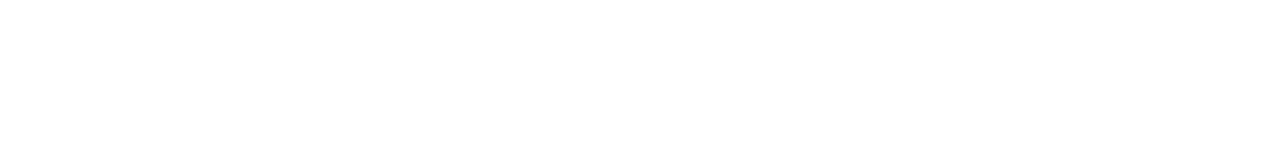
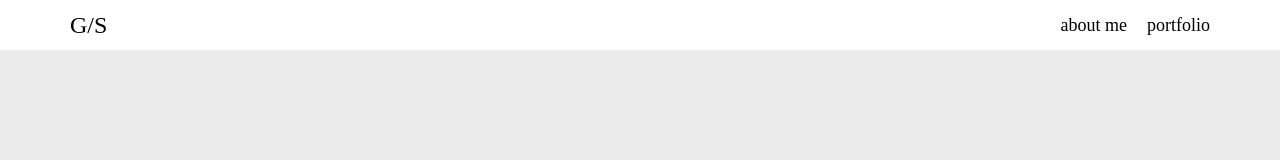
Before and after one commit to GashuSalpagarov/strom, a plain HTML site: page index.html in a window 1280 px wide. Drawn offline with Linux system fonts and the light colour scheme.

Commit message:
added header

```diff
--- /dev/null
+++ b/css/main.scss
@@ -0,0 +1,58 @@
+@keyframes lum{
+    from{text-shadow: 0px 0px 0px rgba(178, 16, 16, .2)}
+    50%{text-shadow: 0px 0px 20px rgba(178, 16, 16, 1)}
+    to{text-shadow: 0px 0px 0px rgba(178, 16, 16, .2)}
+}
+body{
+    background-color: #ececec;
+}
+.header{
+    background-color: #fff;
+
+    &-wrap{
+        height: 50px;
+        display: flex;
+        max-width: 1140px;
+        justify-content: space-between;
+        margin: 0 auto;
+        align-items: center;
+    }
+    &-logo{
+        font-size: 24px;
+
+        a{
+            text-decoration: none;
+            color: #000;
+            transition: 0.5s;
+            &:hover{
+                animation: lum 2s infinite ;
+                color: #b21010;
+            }
+        }
+    }
+    &-nav{
+        width: 70%;
+
+        ul{
+            display: flex;
+            justify-content: flex-end;
+
+
+            li:not(:last-child){
+                    padding-right: 20px;
+            }
+
+            a{
+                transition: 0.5s;
+                &:hover{
+                    animation: lum 2s infinite ;
+                    color: #b21010;
+                }
+                text-transform: lowercase;
+                text-decoration: none;
+                color: #000;
+                font-size: 18px;
+            }
+        }
+    }
+}
--- /dev/null
+++ b/css/reset.css
@@ -0,0 +1,43 @@
+html, body, div, span, applet, object, iframe,
+h1, h2, h3, h4, h5, h6, p, blockquote, pre,
+a, abbr, acronym, address, big, cite, code,
+del, dfn, em, img, ins, kbd, q, s, samp,
+small, strike, strong, sub, sup, tt, var,
+b, u, i, center,
+dl, dt, dd, ol, ul, li,
+fieldset, form, label, legend,
+table, caption, tbody, tfoot, thead, tr, th, td,
+article, aside, canvas, details, embed,
+figure, figcaption, footer, header, hgroup,
+menu, nav, output, ruby, section, summary,
+time, mark, audio, video {
+	margin: 0;
+	padding: 0;
+	border: 0;
+	font-size: 100%;
+	font: inherit;
+	vertical-align: baseline;
+}
+/* HTML5 display-role reset for older browsers */
+article, aside, details, figcaption, figure,
+footer, header, hgroup, menu, nav, section {
+	display: block;
+}
+body {
+	line-height: 1;
+}
+ol, ul {
+	list-style: none;
+}
+blockquote, q {
+	quotes: none;
+}
+blockquote:before, blockquote:after,
+q:before, q:after {
+	content: '';
+	content: none;
+}
+table {
+	border-collapse: collapse;
+	border-spacing: 0;
+}
--- a/index.html
+++ b/index.html
@@ -4,9 +4,22 @@
     <meta charset="UTF-8">
     <meta name="viewport" content="width=device-width, initial-scale=1.0">
     <meta http-equiv="X-UA-Compatible" content="ie=edge">
+    <link rel="stylesheet" href="css/reset.css">
+    <link rel="stylesheet" href="css/main.css">
     <title>strom</title>
 </head>
 <body>
-
+    <header class="header">
+        <div class="header-wrap">
+                <div class="header-logo"><a href="#">G/S</a></div>
+                <nav class="header-nav">
+                    <ul>
+                        <li><a href="#">about me</a></li>
+                        <li><a href="#">portfolio</a></li>
+                    </ul>
+                </nav>
+        </div>
+    </header>
+<script src="/js/script.js"></script>
 </body>
 </html>
```
Also changed, not shown: css/main.css, 1 other file.
